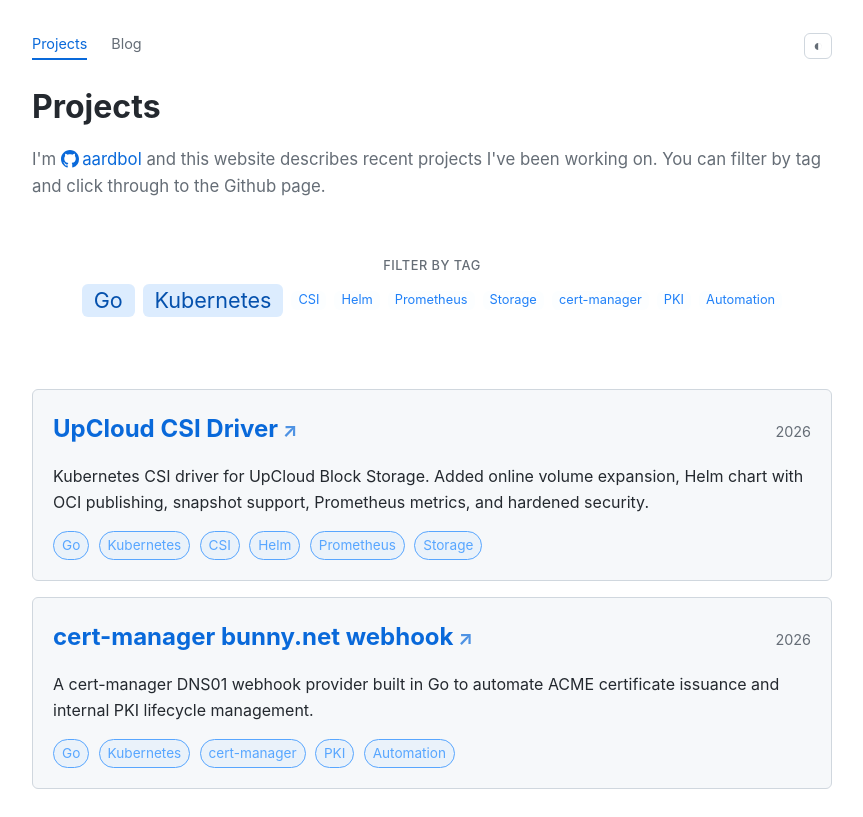
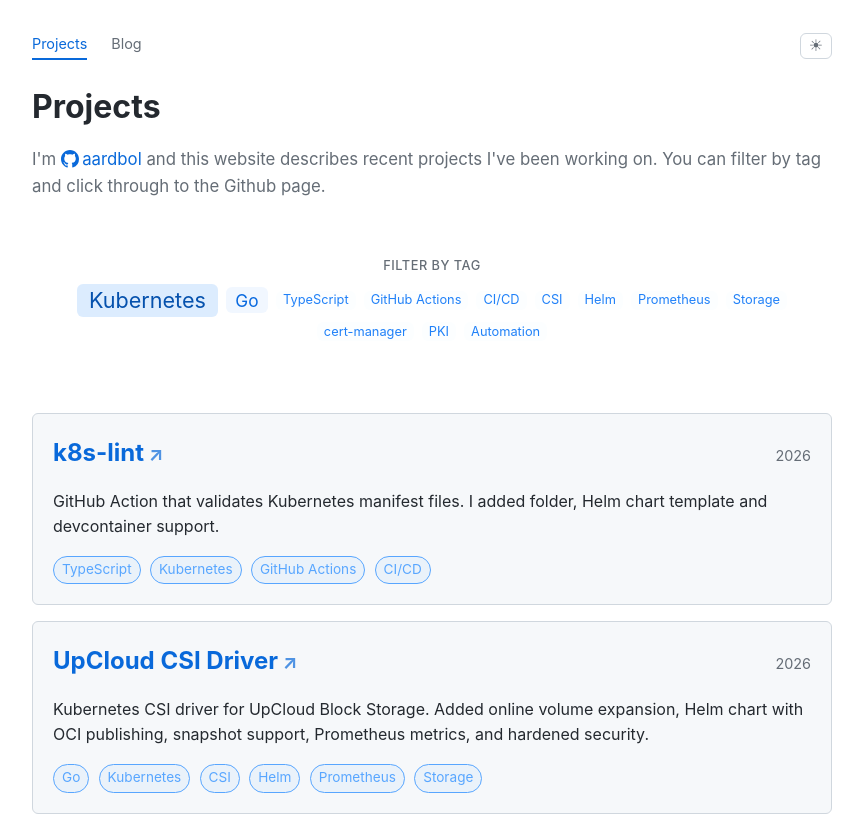
Before and after one commit to aardbol/portfolio, a website with bundled scripts: page index.html in a window 1280 px wide. Shown: the top 817 px of the page, without its empty margins (208-1071 px from the left). Built offline with nearby package versions, Linux system fonts and the light colour scheme.

Commit message:
add k8s-lint work and fix theme switching

```diff
--- a/css/style.css
+++ b/css/style.css
@@ -1,4 +1,4 @@
-:root, [data-theme="light"] {
+:root {
   --bg: #ffffff;
   --fg: #24292f;
   --accent: #0969da;
@@ -26,6 +26,20 @@
     --inline-code-bg: rgba(110, 118, 129, 0.15);
     color-scheme: dark;
   }
+}
+
+[data-theme="light"] {
+  --bg: #ffffff;
+  --fg: #24292f;
+  --accent: #0969da;
+  --tag-accent: #0550ae;
+  --muted: #656d76;
+  --card-bg: #f6f8fa;
+  --border: #d0d7de;
+  --pill-color: #58a6ff;
+  --pill-bg: rgba(88, 166, 255, 0.08);
+  --inline-code-bg: rgba(175, 184, 193, 0.2);
+  color-scheme: light;
 }
 
 [data-theme="dark"] {
--- a/index.html
+++ b/index.html
@@ -3,7 +3,7 @@
 <head>
   <meta charset="UTF-8">
   <meta name="viewport" content="width=device-width, initial-scale=1.0">
-  <script>(function(){var t=localStorage.getItem('theme');if(t==='light'||t==='dark')document.documentElement.setAttribute('data-theme',t)})()</script>
+  <script>(function(){var t=localStorage.getItem('theme');if(t==='light'||t==='dark'){document.documentElement.setAttribute('data-theme',t)}else{var d=window.matchMedia('(prefers-color-scheme:dark)').matches;document.documentElement.setAttribute('data-theme',d?'dark':'light')}})()</script>
   <title>Projects — aardbol.dev</title>
   <meta name="description" content="DevOps portfolio focusing on high available, reliable, automated and highly secure projects">
   <link rel="stylesheet" href="css/style.css">
@@ -27,6 +27,14 @@
   </header>
   <main id="content">
     <div class="project-list">
+  <article class="project-card" data-tags="TypeScript,Kubernetes,GitHub Actions,CI/CD">
+    <header class="project-header">
+      <h2><a href="https://github.com/aardbol/k8s-lint" target="_blank" rel="noopener">k8s-lint</a></h2>
+      <time>2026</time>
+    </header>
+    <p>GitHub Action that validates Kubernetes manifest files. I added folder, Helm chart template and devcontainer support.</p>
+    <div class="tags"><span class="tag-pill">TypeScript</span> <span class="tag-pill">Kubernetes</span> <span class="tag-pill">GitHub Actions</span> <span class="tag-pill">CI/CD</span></div>
+  </article>
   <article class="project-card" data-tags="Go,Kubernetes,CSI,Helm,Prometheus,Storage">
     <header class="project-header">
       <h2><a href="https://github.com/upcloud-tools/upcloud-csi" target="_blank" rel="noopener">UpCloud CSI Driver</a></h2>
@@ -49,7 +57,7 @@
     <p><a href="https://github.com/aardbol" target="_blank" rel="noopener" class="icon-link">
      <svg height="14" width="14" viewBox="0 0 16 16" fill="currentColor" aria-hidden="true"><path d="M8 0C3.58 0 0 3.58 0 8c0 3.54 2.29 6.53 5.47 7.59.4.07.55-.17.55-.38 0-.19-.01-.82-.01-1.49-2.01.37-2.53-.49-2.69-.94-.09-.23-.48-.94-.82-1.13-.28-.15-.68-.52-.01-.53.63-.01 1.08.58 1.23.82.72 1.21 1.87.87 2.33.66.07-.52.28-.87.51-1.07-1.78-.2-3.64-.89-3.64-3.95 0-.87.31-1.59.82-2.15-.08-.2-.36-1.02.08-2.12 0 0 .67-.21 2.2.82.64-.18 1.32-.27 2-.27.68 0 1.36.09 2 .27 1.53-1.04 2.2-.82 2.2-.82.44 1.1.16 1.92.08 2.12.51.56.82 1.27.82 2.15 0 3.07-1.87 3.75-3.65 3.95.29.25.54.73.54 1.48 0 1.07-.01 1.93-.01 2.2 0 .21.15.46.55.38A8.013 8.013 0 0016 8c0-4.42-3.58-8-8-8z"></path></svg>github.com/aardbol</a></p>
   </footer>
-  <script type="application/json" id="projects-data">[{"slug":"upcloud-csi","title":"UpCloud CSI Driver","date":"2026","summary":"Kubernetes CSI driver for UpCloud Block Storage. Added online volume expansion, Helm chart with OCI publishing, snapshot support, Prometheus metrics, and hardened security.","tags":["Go","Kubernetes","CSI","Helm","Prometheus","Storage"],"url":"https://github.com/upcloud-tools/upcloud-csi"},{"slug":"cert-manager-webhook-bunny","title":"cert-manager bunny.net webhook","date":"2026","summary":"A cert-manager DNS01 webhook provider built in Go to automate ACME certificate issuance and internal PKI lifecycle management.","tags":["Go","Kubernetes","cert-manager","PKI","Automation"],"url":"https://github.com/aardbol/cert-manager-webhook-bunny"}]</script>
+  <script type="application/json" id="projects-data">[{"slug":"k8s-lint","title":"k8s-lint","date":"2026","summary":"GitHub Action that validates Kubernetes manifest files. I added folder, Helm chart template and devcontainer support.","tags":["TypeScript","Kubernetes","GitHub Actions","CI/CD"],"url":"https://github.com/aardbol/k8s-lint"},{"slug":"upcloud-csi","title":"UpCloud CSI Driver","date":"2026","summary":"Kubernetes CSI driver for UpCloud Block Storage. Added online volume expansion, Helm chart with OCI publishing, snapshot support, Prometheus metrics, and hardened security.","tags":["Go","Kubernetes","CSI","Helm","Prometheus","Storage"],"url":"https://github.com/upcloud-tools/upcloud-csi"},{"slug":"cert-manager-webhook-bunny","title":"cert-manager bunny.net webhook","date":"2026","summary":"A cert-manager DNS01 webhook provider built in Go to automate ACME certificate issuance and internal PKI lifecycle management.","tags":["Go","Kubernetes","cert-manager","PKI","Automation"],"url":"https://github.com/aardbol/cert-manager-webhook-bunny"}]</script>
   <script src="js/theme.js"></script>
   <script type="module" src="js/app.js"></script>
 </body>
--- a/js/theme.js
+++ b/js/theme.js
@@ -1,54 +1,45 @@
 (() => {
   const html = document.documentElement;
   const STORAGE_KEY = 'theme';
-  const MODES = ['auto', 'light', 'dark'];
-  const ICONS = { auto: '\u25D0', light: '\u2600', dark: '\u263D' };
-  const LABELS = { auto: 'Auto', light: 'Light', dark: 'Dark' };
+  const ICONS = { light: '\u2600', dark: '\u263D' };
+  const LABELS = { light: 'Light', dark: 'Dark' };
 
-  let current = localStorage.getItem(STORAGE_KEY) || 'auto';
+  let saved = localStorage.getItem(STORAGE_KEY);
+  let current = saved === 'light' || saved === 'dark' ? saved : null;
+  let manualOverride = saved !== null;
+
+  function effective() {
+    return current || (window.matchMedia('(prefers-color-scheme: dark)').matches ? 'dark' : 'light');
+  }
 
   function apply(mode) {
-    if (mode === 'auto') {
-      html.removeAttribute('data-theme');
-    } else {
-      html.setAttribute('data-theme', mode);
-    }
+    html.setAttribute('data-theme', mode);
     current = mode;
-    if (mode === 'auto') {
-      localStorage.removeItem(STORAGE_KEY);
-    } else {
-      localStorage.setItem(STORAGE_KEY, mode);
-    }
     updateHljsTheme();
   }
 
-  function isDark() {
-    if (html.hasAttribute('data-theme')) {
-      return html.getAttribute('data-theme') === 'dark';
-    }
-    return window.matchMedia('(prefers-color-scheme: dark)').matches;
+  function cycle() {
+    const next = effective() === 'dark' ? 'light' : 'dark';
+    apply(next);
+    localStorage.setItem(STORAGE_KEY, next);
+    manualOverride = true;
+    updateButtons();
+    window.dispatchEvent(new CustomEvent('themechange'));
+  }
+
+  function updateButtons() {
+    document.querySelectorAll('.theme-toggle').forEach(btn => {
+      const m = effective();
+      btn.textContent = ICONS[m];
+      btn.title = `Theme: ${LABELS[m]} — click to toggle`;
+    });
   }
 
   function updateHljsTheme() {
     const link = document.getElementById('hljs-theme');
     if (!link) return;
     const base = link.href.replace(/hljs(-light)?\.css$/, '');
-    link.href = base + (isDark() ? 'hljs.css' : 'hljs-light.css');
-  }
-
-  function cycle() {
-    const idx = MODES.indexOf(current);
-    const next = MODES[(idx + 1) % MODES.length];
-    apply(next);
-    updateButtons();
-    window.dispatchEvent(new CustomEvent('themechange'));
-  }
-
-  function updateButtons() {
-    document.querySelectorAll('.theme-toggle').forEach(btn => {
-      btn.textContent = ICONS[current];
-      btn.title = `Theme: ${LABELS[current]} — click to cycle`;
-    });
+    link.href = base + (effective() === 'dark' ? 'hljs.css' : 'hljs-light.css');
   }
 
   function hexToHSL(hex) {
@@ -69,28 +60,13 @@
     return { h: Math.round(h * 360), s: Math.round(s * 100), l: Math.round(l * 100) };
   }
 
-  function getAccentHSL() {
-    const accent = getComputedStyle(html).getPropertyValue('--tag-accent').trim();
-    return hexToHSL(accent);
-  }
-
-  function getBubbleVars(rank) {
-    const dark = isDark();
-    const baseAlpha = dark ? 0.04 : 0.06;
-    const alphaRange = dark ? 0.18 : 0.22;
-    const baseLum = dark ? 85 : 55;
-    const lumRange = dark ? 15 : 20;
-    return {
-      bgAlpha: (baseAlpha + rank * alphaRange).toFixed(2),
-      lum: Math.round(baseLum - rank * lumRange),
-    };
-  }
-
-  apply(current);
+  apply(effective());
 
   window.matchMedia('(prefers-color-scheme: dark)').addEventListener('change', () => {
-    if (current === 'auto') {
-      updateHljsTheme();
+    if (!manualOverride) {
+      apply(effective());
+      updateButtons();
+      window.dispatchEvent(new CustomEvent('themechange'));
     }
   });
 
@@ -102,5 +78,19 @@
     updateHljsTheme();
   });
 
-  window.__theme = { getAccentHSL, getBubbleVars, cycle, getMode: () => current };
+  window.__theme = {
+    getAccentHSL: () => {
+      const accent = getComputedStyle(html).getPropertyValue('--tag-accent').trim();
+      return hexToHSL(accent);
+    },
+    getBubbleVars: (rank) => {
+      const dark = effective() === 'dark';
+      return {
+        bgAlpha: ((dark ? 0.04 : 0.06) + rank * (dark ? 0.18 : 0.22)).toFixed(2),
+        lum: Math.round((dark ? 85 : 55) - rank * (dark ? 15 : 20)),
+      };
+    },
+    cycle,
+    getMode: () => effective(),
+  };
 })();
--- a/scripts/build.js
+++ b/scripts/build.js
@@ -89,12 +89,12 @@ function buildPostPage(post) {
 <head>
   <meta charset="UTF-8">
   <meta name="viewport" content="width=device-width, initial-scale=1.0">
-  <script>(function(){var t=localStorage.getItem('theme');if(t==='light'||t==='dark')document.documentElement.setAttribute('data-theme',t)})()</script>
+  <script>(function(){var t=localStorage.getItem('theme');if(t==='light'||t==='dark'){document.documentElement.setAttribute('data-theme',t)}else{var d=window.matchMedia('(prefers-color-scheme:dark)').matches;document.documentElement.setAttribute('data-theme',d?'dark':'light')}})()</script>
   <title>${post.title} — aardbol.dev</title>
   <meta name="description" content="${post.summary}">
   <link rel="stylesheet" href="../../../css/style.css">
   <link rel="stylesheet" href="../../../css/hljs.css" id="hljs-theme">
-  <script>(function(){var t=localStorage.getItem('theme');var d=t==='dark'||(!t&&matchMedia('(prefers-color-scheme: dark)').matches);if(!d){var l=document.getElementById('hljs-theme');if(l)l.setAttribute('href',l.getAttribute('href').replace('hljs.css','hljs-light.css'))}})()</script>
+  <script>(function(){var d=document.documentElement.getAttribute('data-theme');if(d!=='dark'){var l=document.getElementById('hljs-theme');if(l)l.setAttribute('href',l.getAttribute('href').replace('hljs.css','hljs-light.css'))}})()</script>
 </head>
 <body>
   <header>
```
Also changed, not shown: blog/index.html (+1 -1 lines), blog/posts/attaching-custom-servers-to-upcloud-managed-kubernetes/index.html (+2 -2 lines), data/projects.json (+8 -0 lines), 2 other files.
